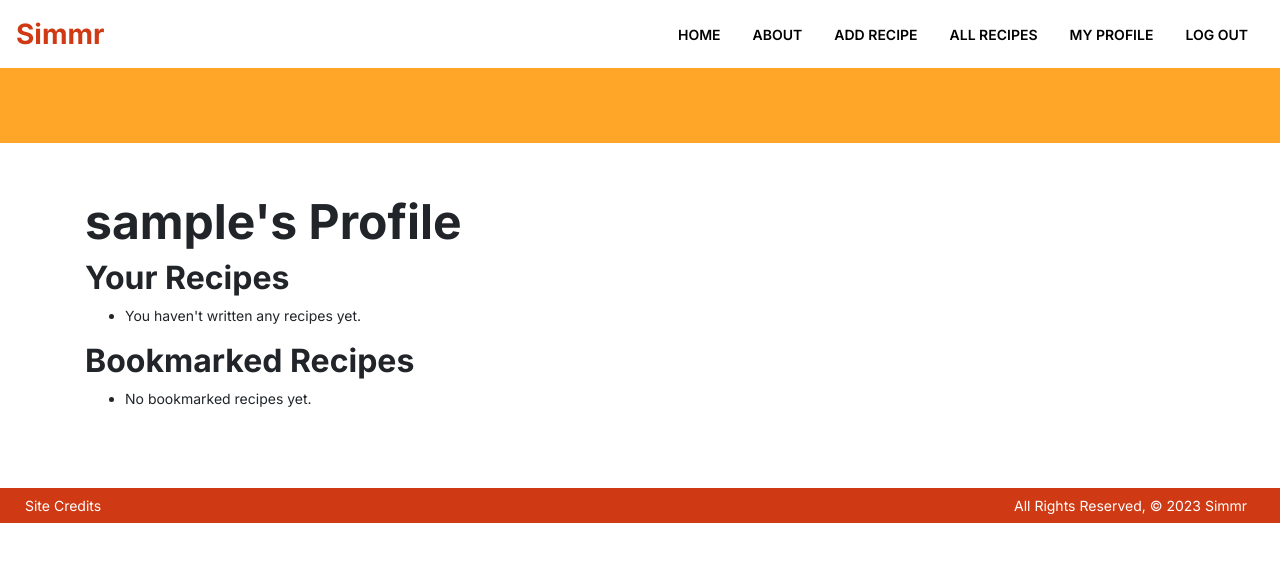
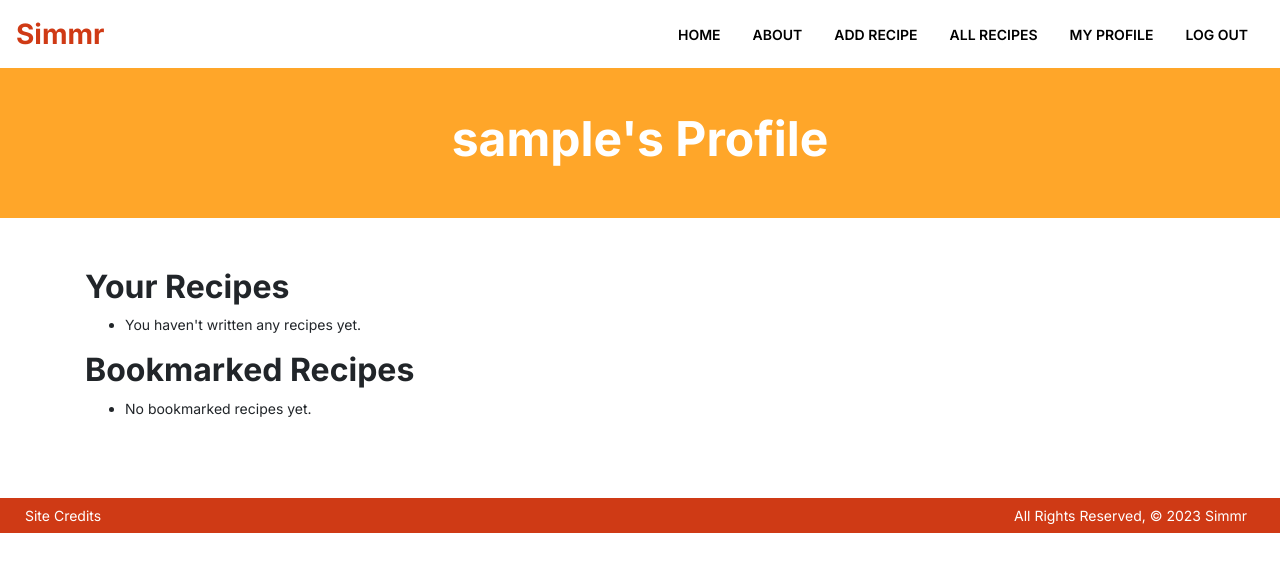
Before and after one commit to MichaelBMoss/simmr, a Django app: template main_app/templates/profile.html in a window 1280 px wide. Shown: the top 572 px of the page. Run offline with Django 4.2, Linux system fonts and the light colour scheme; the template is opened without the code that fills it, so the values that code supplies are empty; the visitor is signed in with stand-in values (Sample User, id 1).

Commit message:
change styling on profile page to feature the profile name in the header

```diff
--- a/main_app/templates/profile.html
+++ b/main_app/templates/profile.html
@@ -1,11 +1,11 @@
 {% extends 'base.html' %}
 
 {% block content %}
-<header class="hero-profile">
+<header class="hero-lg">
+    <h1>{{ user.username }}'s Profile</h1>
 </header>
 
 <div class="container flex-column">
-<h1>{{ user.username }}'s Profile</h1>
 
     <h2>Your Recipes</h2>
     <ul>
@@ -17,7 +17,8 @@
         <li>You haven't written any recipes yet.</li>
         {% endfor %}
     </ul>
-
+</div>
+<div class="container flex-column">
     <h2>Bookmarked Recipes</h2>
     <ul>
         {% for recipe in bookmarked_recipes %}
```
Lines whose indentation alone changed are shown as unchanged.
